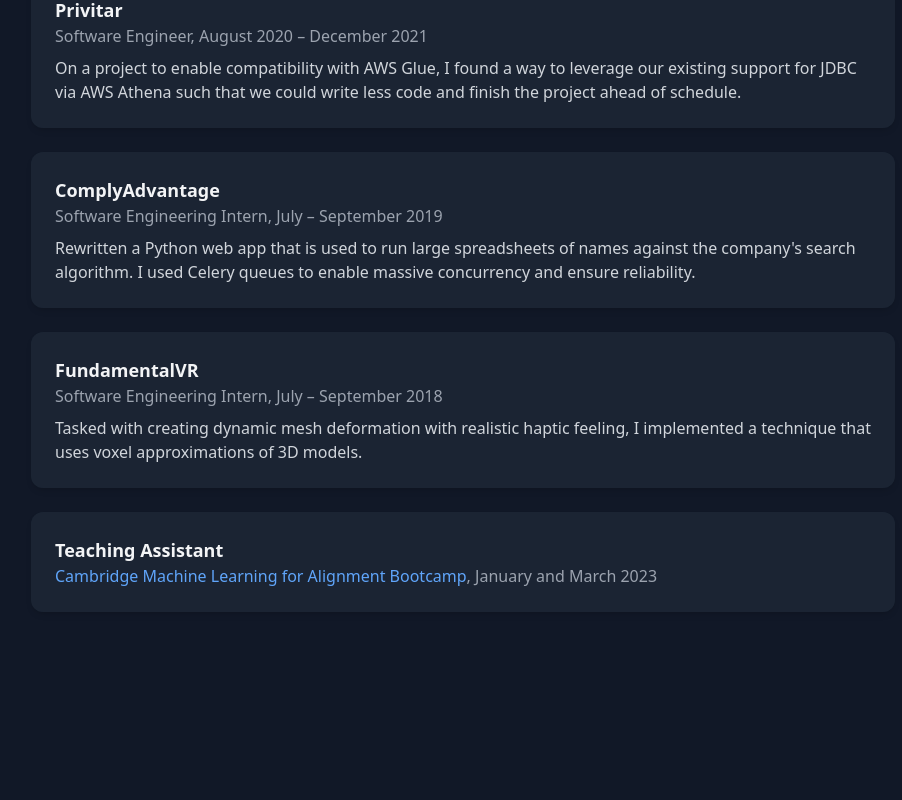
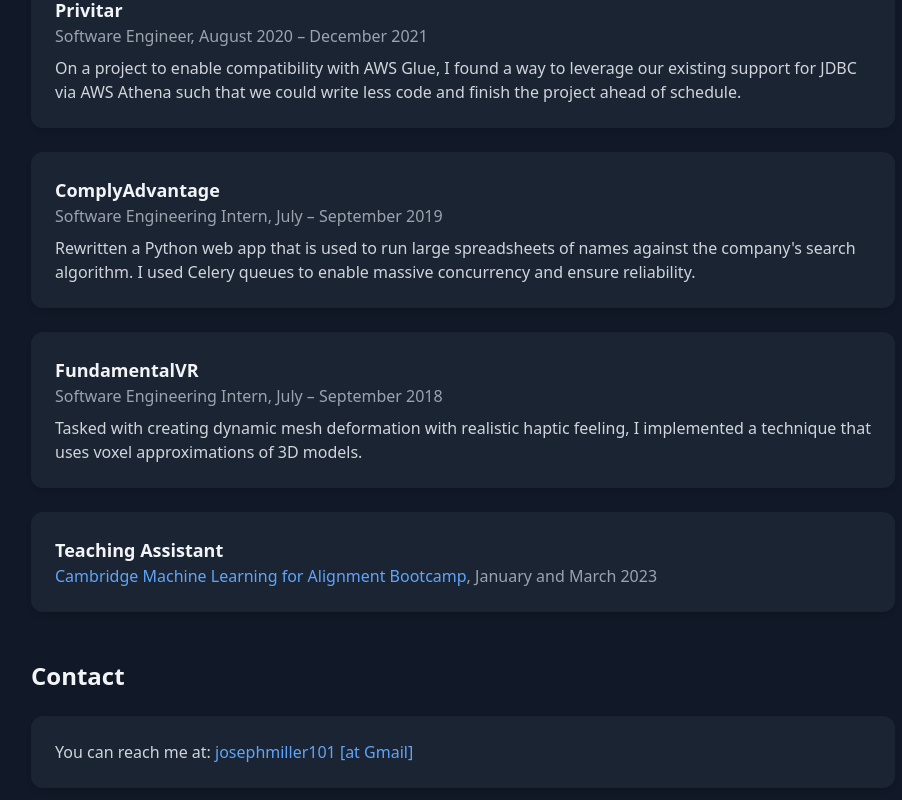
Before and after one commit to UFO-101/joseph-miller, a React (Vite) app: page / in a window 1280 px wide. Shown: the part 2388-3188 px from the top of the page, without its empty margins (177-1079 px from the left). Before the commit the page ends 3080 px from the top, so only its background shows below. Built offline with nearby package versions, Linux system fonts and the light colour scheme.

Commit message:
Add email contact.

```diff
--- a/src/artifacts/default.tsx
+++ b/src/artifacts/default.tsx
@@ -267,6 +267,16 @@
               </div>
             </div>
           </section>
+
+          {/* Contact */}
+          <section className="mb-12">
+            <h2 className="text-2xl font-bold text-gray-100 mb-6">Contact</h2>
+            <div className="bg-gray-800/80 p-6 rounded-xl shadow-md backdrop-blur-sm">
+              <p className="text-gray-300">
+                You can reach me at: <span className="text-blue-400">josephmiller101 [at Gmail]</span>
+              </p>
+            </div>
+          </section>
         </main>
       </div>
     </div>
```
